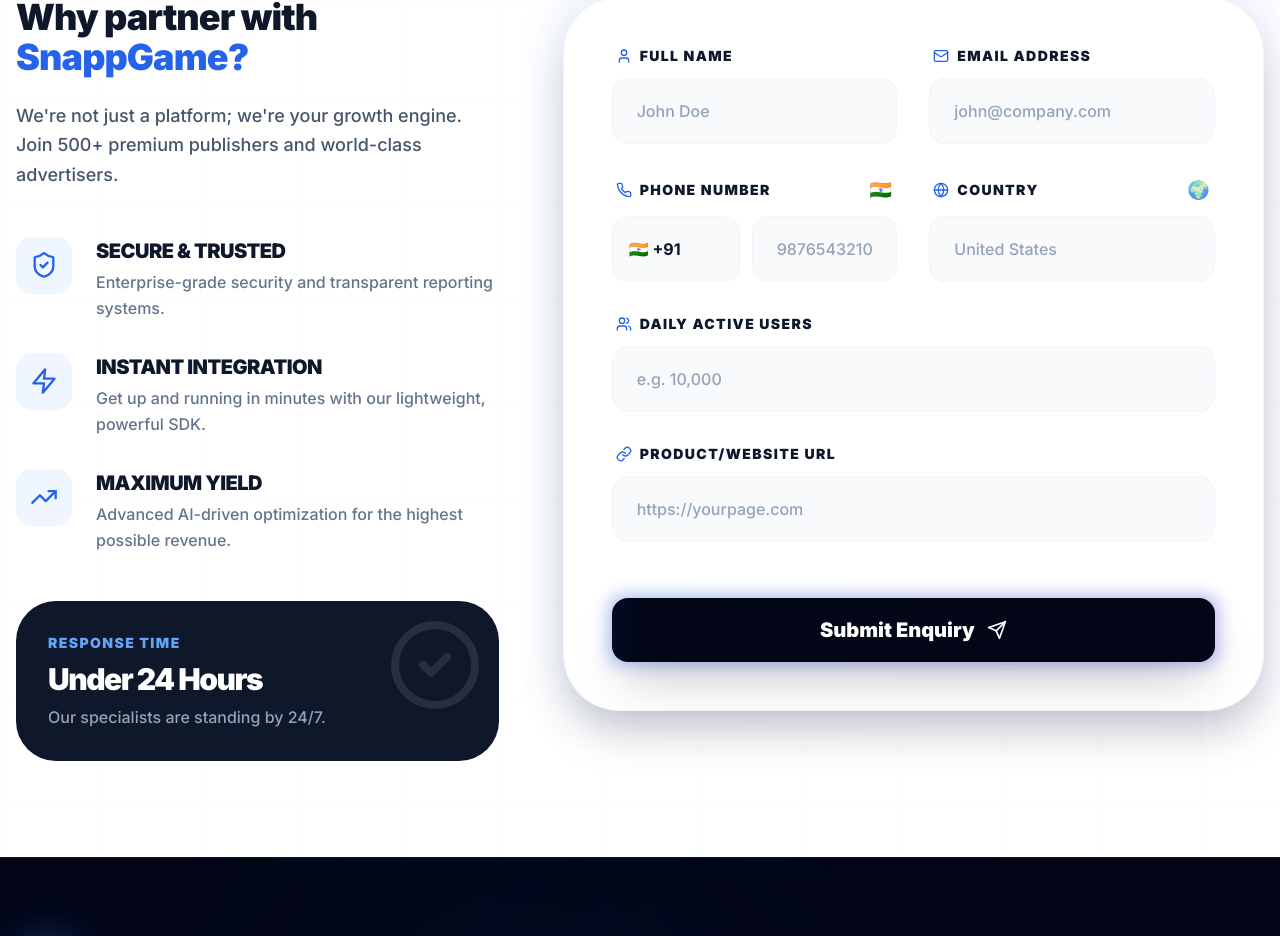
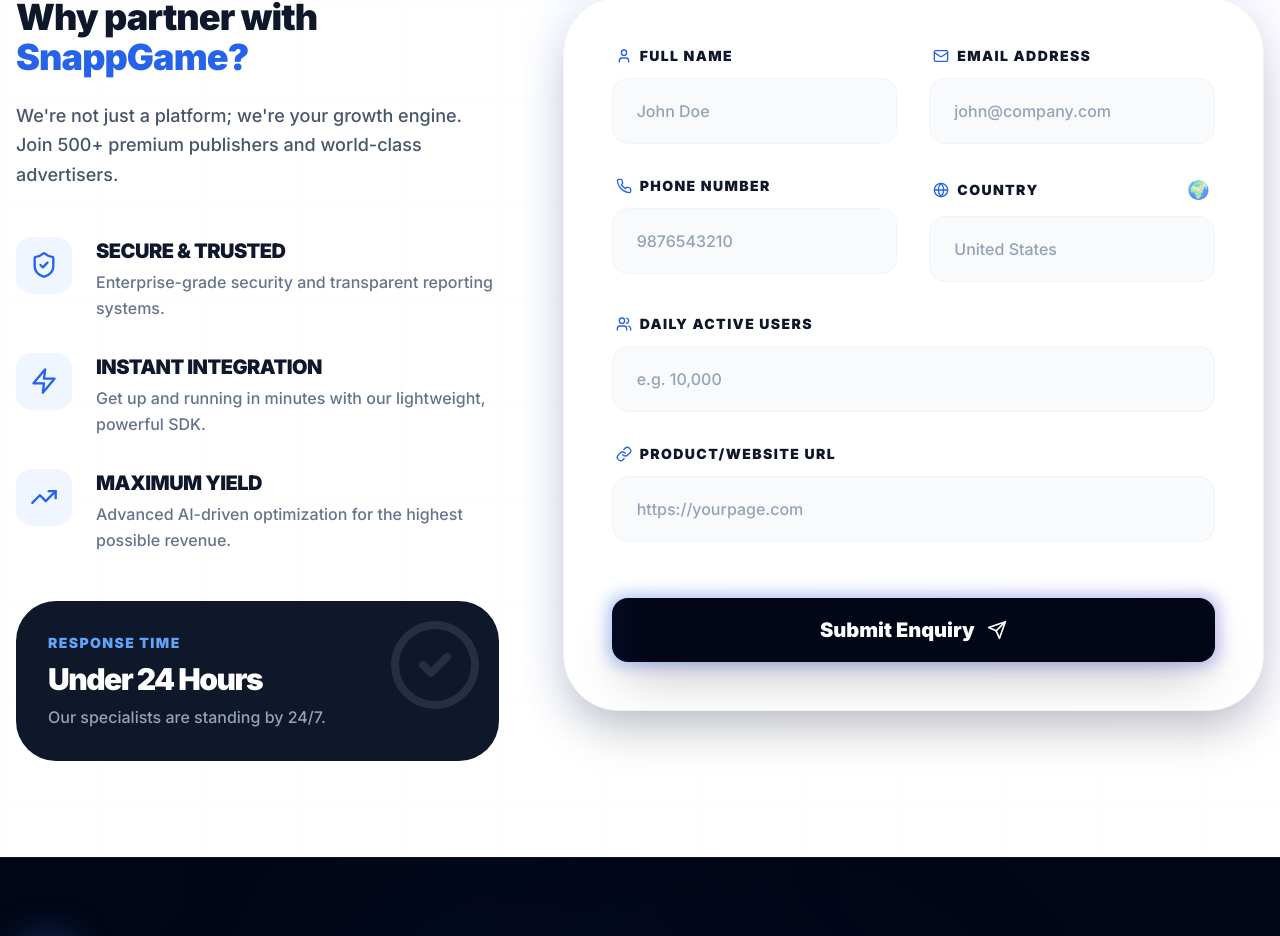
Before and after one commit to Ebook1564/portfoliowebsite-updated-new, a Next.js app: page /enquire in a window 1280 px wide. Shown: the part 737-1673 px from the top of the page. Built offline with nearby package versions, Linux system fonts and the light colour scheme.

Commit message:
remove country code

```diff
--- a/app/enquire/page.tsx
+++ b/app/enquire/page.tsx
@@ -12,7 +12,7 @@
     name: "",
     email: "",
     phone: "",
-    countryCode: "+91",
+    // countryCode: "+91",
     country: "",
     dailyUsers: "",
     productUrl: "",
@@ -36,7 +36,7 @@
           username: formData.name,
           useremail: formData.email,
           phonenumber: formData.phone,
-          countrycode: formData.countryCode,
+          // countrycode: formData.countryCode,
           countryName: formData.country,
           dailyactiveuser: formData.dailyUsers,
           producturl: formData.productUrl,
@@ -51,7 +51,7 @@
           name: "",
           email: "",
           phone: "",
-          countryCode: "+91",
+
           country: "",
           dailyUsers: "",
           productUrl: ""
@@ -293,18 +293,10 @@
                                 <span className="flex items-center gap-2">
                                   <Phone className="w-4 h-4 text-blue-600" /> Phone Number
                                 </span>
-                                <span className="text-lg">
-                                  {formData.countryCode === '+91' && "🇮🇳"}
-                                  {formData.countryCode === '+1' && "🇺🇸"}
-                                  {formData.countryCode === '+44' && "🇬🇧"}
-                                  {formData.countryCode === '+971' && "🇦🇪"}
-                                  {formData.countryCode === '+49' && "🇩🇪"}
-                                  {formData.countryCode === '+61' && "🇦🇺"}
-                                  {formData.countryCode === '+65' && "🇸🇬"}
-                                </span>
+
                               </label>
                               <div className="flex gap-3 items-center">
-                                <select
+                                {/* <select
                                   value={formData.countryCode}
                                   onChange={(e) => setFormData({ ...formData, countryCode: e.target.value })}
                                   className="w-32 px-4 py-5 bg-slate-50 border border-slate-100 rounded-2xl focus:ring-4 focus:ring-blue-500/10 focus:border-blue-500 focus:bg-white transition-all duration-300 font-bold text-slate-900 appearance-none scrollbar-hide shrink-0"
@@ -317,7 +309,7 @@
                                   <option value="+61">🇦🇺 +61</option>
                                   <option value="+1">🇨🇦 +1</option>
                                   <option value="+65">🇸🇬 +65</option>
-                                </select>
+                                </select> */}
                                 <input
                                   type="tel"
                                   required
```
